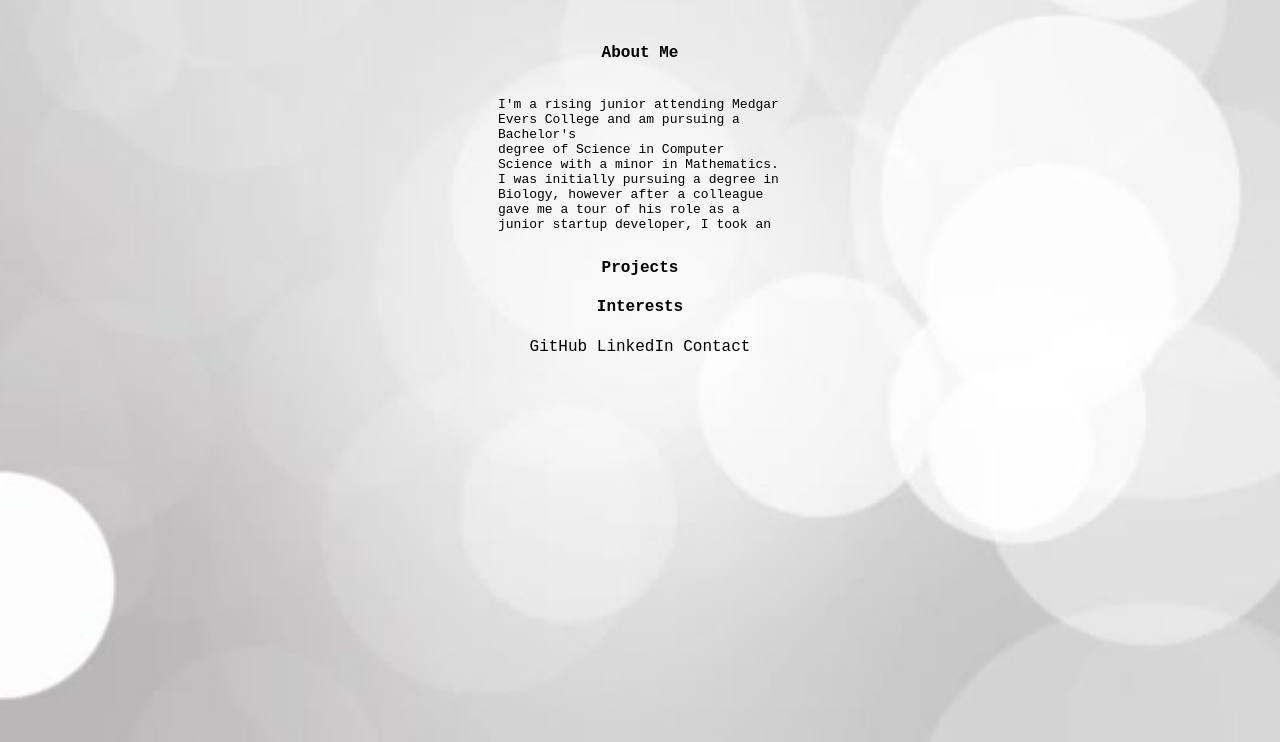
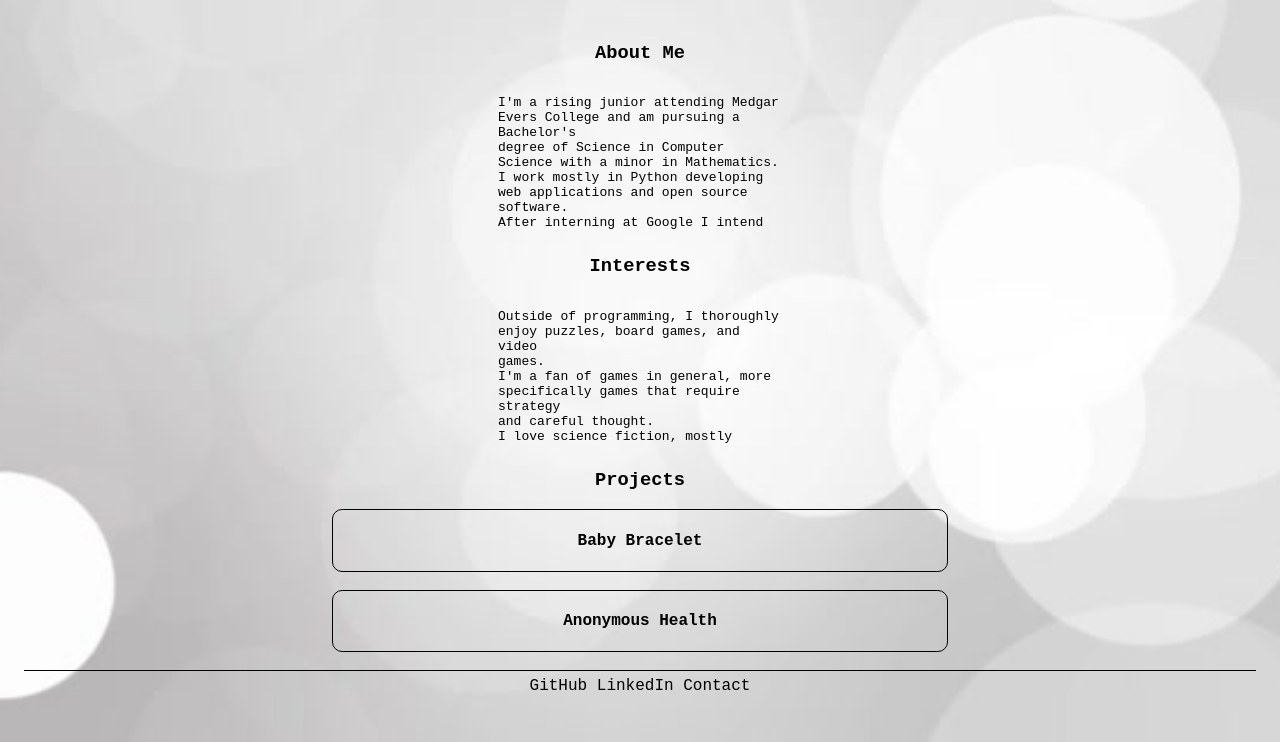
Before and after one commit to ElvisRodriguez/ElvisRodriguez.github.io, a plain HTML site: page index.html in a window 1280 px wide. Shown: the part 58-800 px from the top of the page. Drawn offline with Linux system fonts and the light colour scheme.

Commit message:
added project links, interests

```diff
--- a/index.html
+++ b/index.html
@@ -15,17 +15,32 @@
         <!--<img class="profile" src="images/profile_picture.jpg" alt="Elvis Rodriguez">-->
         </div>
         <div class="about_me_wrap">
-          <h4 class="about_section"> About Me </h4>
+          <h3 class="about_section"> About Me </h3>
           <p>
-            <embed src="about_me.txt">
+            <embed src="texts/about_me.txt">
+          </p>
+        </div>
+        <div class="interests_wrap">
+          <h3 class="interests_section"> Interests </h3>
+          <p>
+            <embed src="texts/interests.txt">
           </p>
         </div>
         <div class="projects_wrap">
-          <h4 class="projects_section"> Projects </h4>
+          <h3 class="projects_section"> Projects </h3>
+          <div class="bracelet_wrap">
+            <a href="https://github.com/ElvisRodriguez/Baby_Bracelet" target="_blank" onclick="playSoundOnClick()">
+              <h4>Baby Bracelet</h4>
+            </a>
+          </div>
+          <br>
+          <div class="health_wrap">
+            <a href="https://github.com/ElvisRodriguez/AnonymousHealth" target="_blank" onclick="playSoundOnClick()">
+              <h4>Anonymous Health</h4>
+            </a>
+          </div>
         </div>
-        <div class="interests_wrap">
-          <h4 class="interests_section"> Interests </h4>
-        </div>
+        <br>
         <footer class="external_links_wrap">
           <audio id="button_sound">
           <source type="audio/mpeg" src="audio/portal_button_press.mp3">
--- a/stylesheet.css
+++ b/stylesheet.css
@@ -1,8 +1,8 @@
-h1, h4, a {
+h1, h3, h4, a {
   font-family: "Courier New";
 }
 
-h4 {
+h3 {
   text-align: center;
 }
 
@@ -20,6 +20,13 @@ html {
   padding: 10px 16px;
   color: rgb(0,0,0);
   text-align: center;
+}
+
+.bracelet_wrap, .health_wrap {
+  border: 1px solid black;
+  border-radius: 10px;
+  display: block;
+  margin: auto;
 }
 
 .content {
@@ -43,6 +50,12 @@ html {
   height: 200px;
 }
 
+.projects_wrap {
+  width: 50%;
+  padding-left: 25%;
+  padding-right: 25%;
+}
+
 a {
   text-decoration: none;
   color: inherit;
@@ -56,4 +69,6 @@ footer {
   display: block;
   text-align: center;
   color: rgb(0,0,0);
+  border-top: 1px solid black;
+  padding-top: 5px;
 }
```
Also changed, not shown: about_me.txt (deleted), texts/about_me.txt (added), texts/interests.txt (added).
